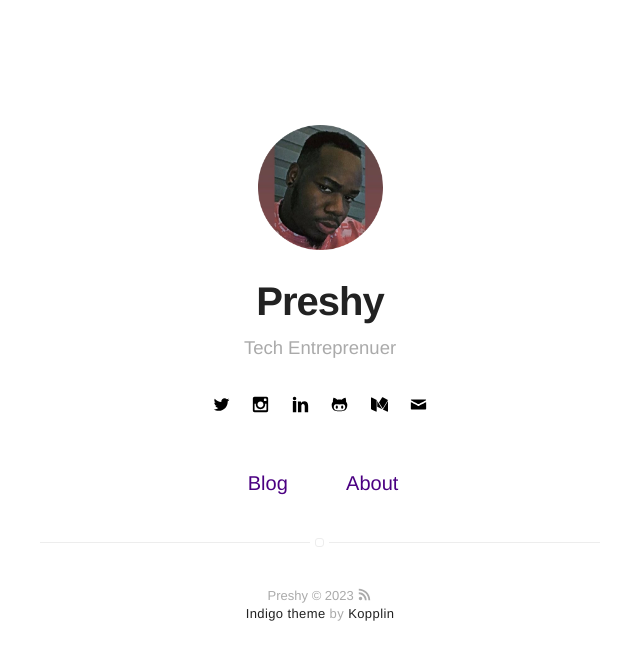
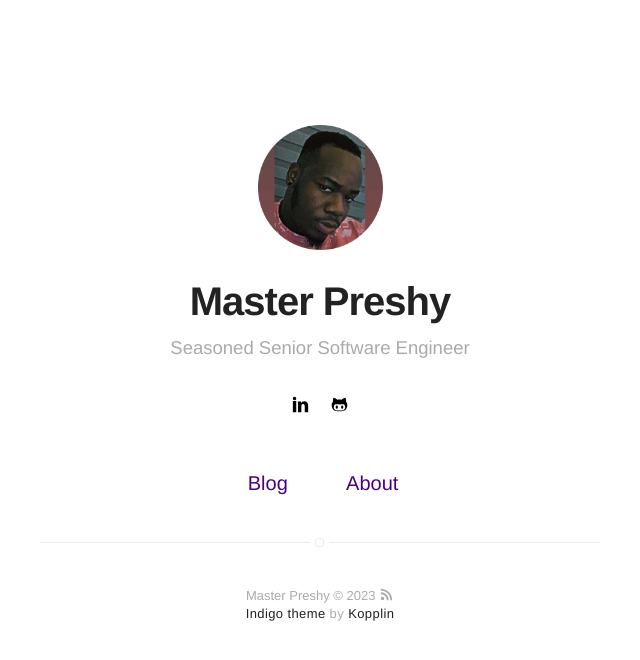
Before and after one commit to Preshy/preshy.github.io, a Jekyll site: the page built from index.html, in a window 1280 px wide. Shown: the top 660 px of the page, without its empty margins (320-960 px from the left). Built offline with Jekyll 4.4.1, drawn with Linux system fonts in a browser that asks for light colours.

Commit message:
Update _config.yml

```diff
--- a/_config.yml
+++ b/_config.yml
@@ -1,6 +1,6 @@
 # main text of home
-name: Preshy
-bio: "Tech Entreprenuer"
+name: Master Preshy
+bio: "Seasoned Senior Software Engineer"
 
 # twitter summary info
 description: The bio-website of Precious Opusunju (masterpreshy)
@@ -35,11 +35,11 @@ disqus:
 
 # if you don't have any of social below, comment the line
 #facebook: myfacebook
-twitter: devpreshy
+# twitter: devpreshy
 # google:  McZlatanBourne
-instagram: devpreshy
+# instagram: devpreshy
 # pinterest: lagosnomad
-linkedin: masterpreshy
+linkedin: devpreshy
 # youtube: channel/UCrutGwMzAC1FxApdMIwsvYg
 # spotify: myspotify
 github: Preshy
@@ -47,10 +47,10 @@ github: Preshy
 # stackoverflow: 3812348/mczlatan
 # quora: Mczlatan-Bourne
 # reddit: lagosnomad
-medium: '_masterpreshy'
+# medium: '_masterpreshy'
 # vimeo: myvimeo
 # lanyrd: mylanyrd
-email: precious@dongmi.shop
+# email: precious@dongmi.shop
 
 authors:
     masterpreshy:
```
